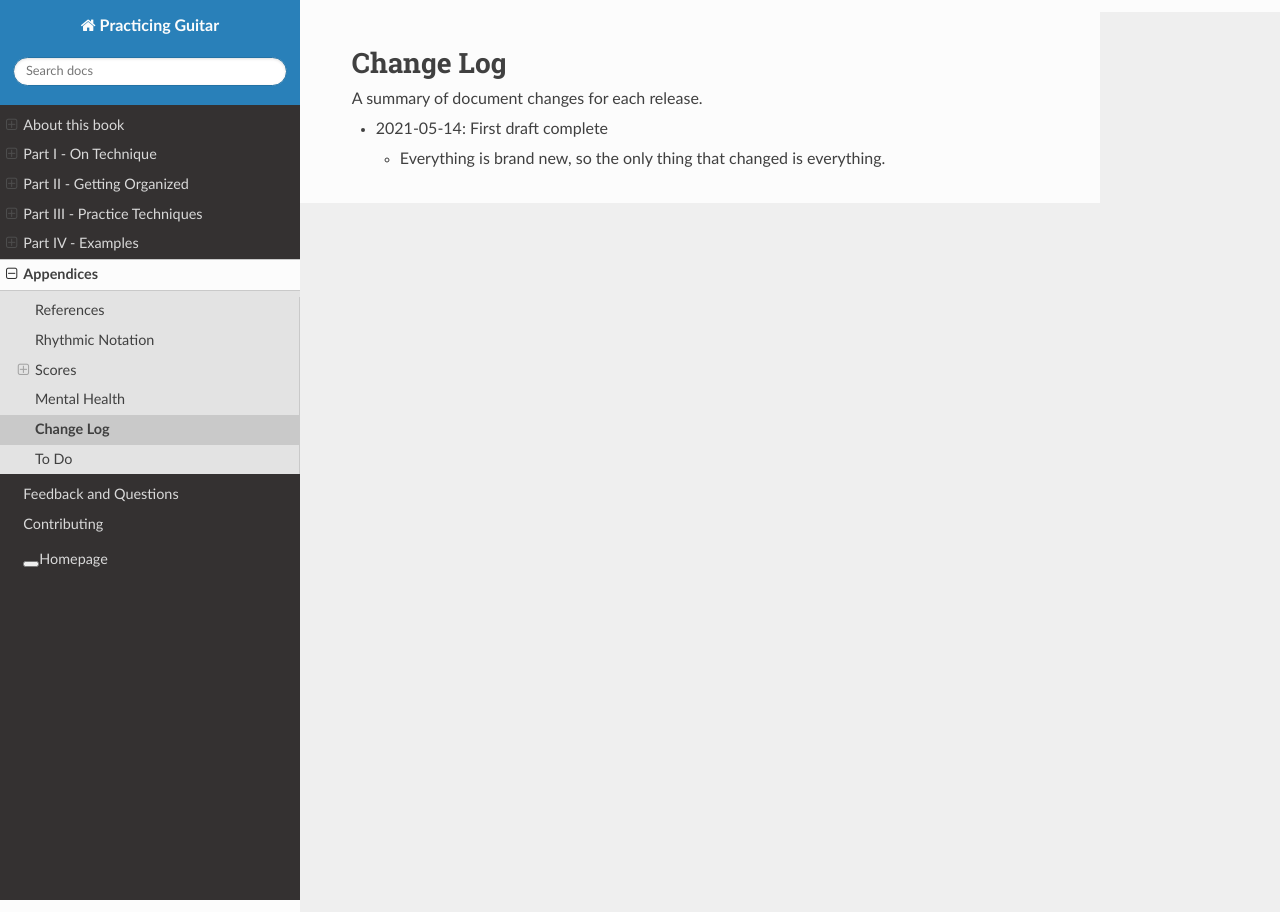
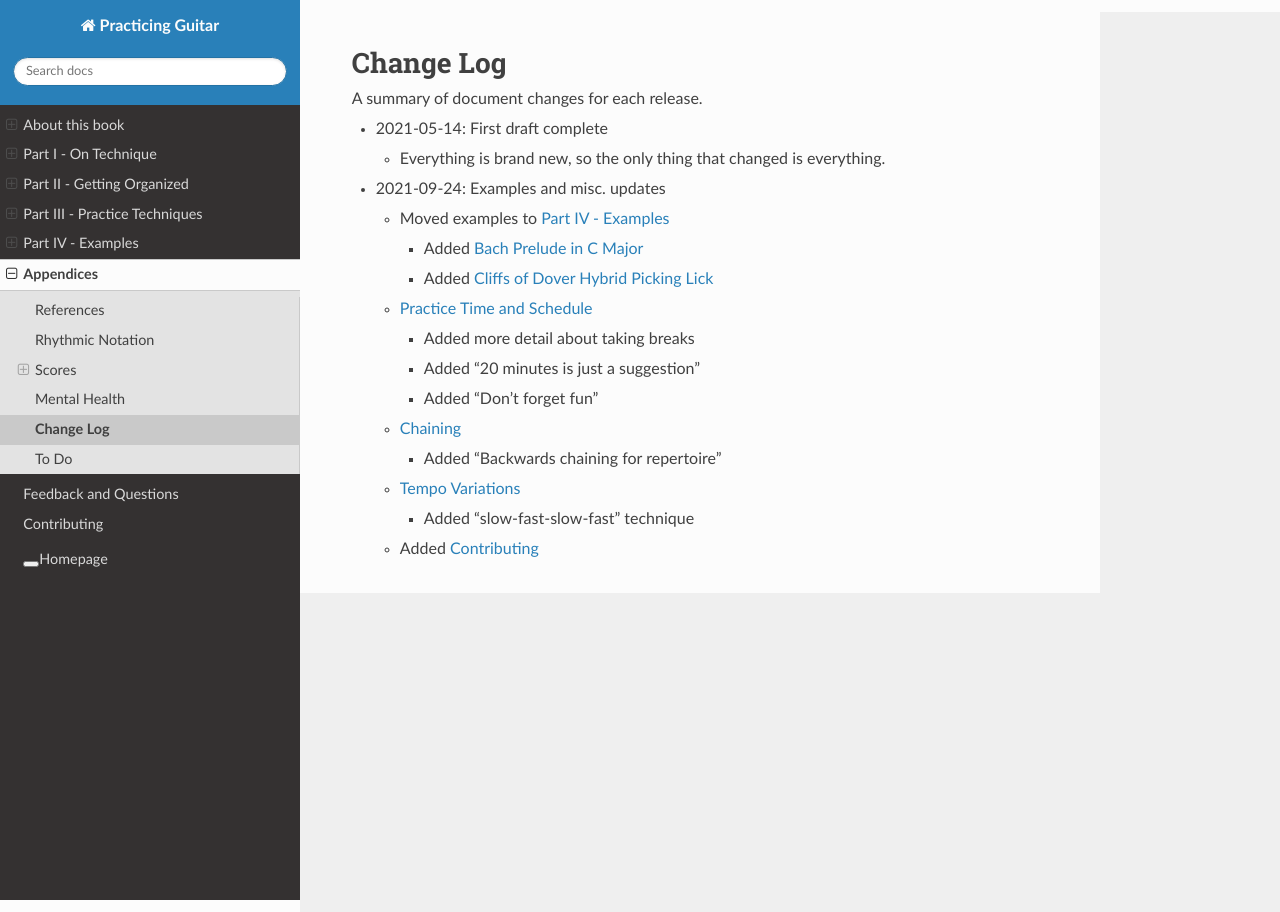
Before and after one commit to jzohrab/practicing-guitar, a Sphinx documentation site: the page built from docs/appendices/change-log.rst, in a window 1280 px wide. Built offline with Sphinx 7.4.7 and the Read the Docs theme 2.0.0, drawn with Linux system fonts in a browser that asks for light colours; a script that is not in the unit is left out.

Commit message:
Change log updates

```diff
--- a/docs/appendices/change-log.rst
+++ b/docs/appendices/change-log.rst
@@ -24,3 +24,26 @@ A summary of document changes for each release.
 * 2021-05-14: First draft complete
 
   * Everything is brand new, so the only thing that changed is everything.
+
+* 2021-09-24: Examples and misc. updates
+
+  * Moved examples to :doc:`../part-4-examples/_index`
+
+    * Added :doc:`../part-4-examples/bach-prelude-in-c-major-BWV-846`
+    * Added :doc:`../part-4-examples/cliffs-of-dover-hybrid-picking`
+
+  * :doc:`../part-2-getting-organized/time-and-schedule`
+
+    * Added more detail about taking breaks
+    * Added "20 minutes is just a suggestion"
+    * Added "Don't forget fun"
+
+  * :doc:`../part-3-techniques/chaining`
+
+    * Added "Backwards chaining for repertoire"
+
+  * :doc:`../part-3-techniques/tempo-variations`
+
+    * Added "slow-fast-slow-fast" technique
+
+  * Added :doc:`../contributing`
```
